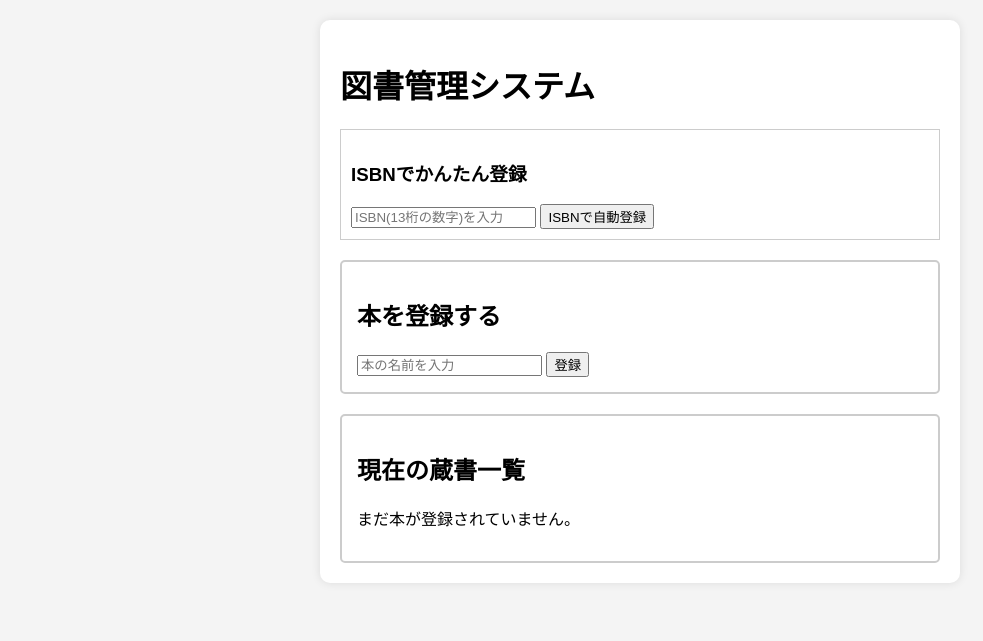
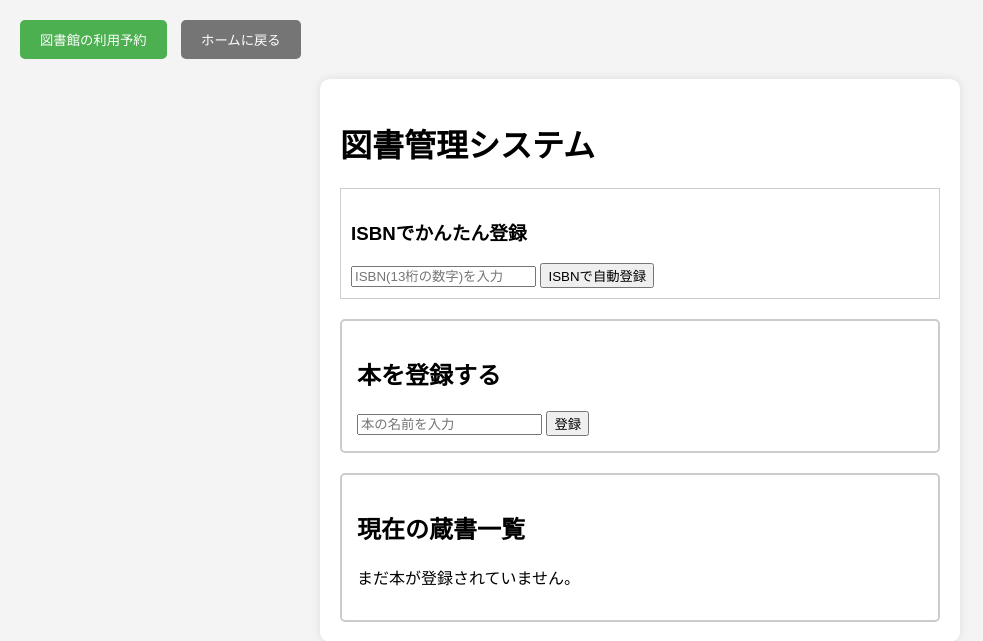
Before and after one commit to atsdadsas/book_maneger, a Flask app: page / in a window 1280 px wide. Shown: the top 641 px of the page, without its empty margins (0-983 px from the left). Run offline with Flask 3, Linux system fonts and the light colour scheme.

Commit message:
図書システムのファイルを最上位に配置して更新

```diff
--- a/app.py
+++ b/app.py
@@ -1,16 +1,13 @@
-import os  # OS環境変数を使用するために必要
+import os
 from flask import Flask, render_template, request, redirect, url_for
 from flask_sqlalchemy import SQLAlchemy
 import requests
 
-
 app = Flask(__name__)
 
 # --- データベースの設定 ---
-# Renderの環境変数 DATABASE_URL があれば優先、なければローカルの SQLite を使用
 database_url = os.environ.get('DATABASE_URL')
 if database_url and database_url.startswith("postgres://"):
-    # SQLAlchemy 1.4以降、postgres:// ではなく postgresql:// が必須
     database_url = database_url.replace("postgres://", "postgresql://", 1)
 
 app.config['SQLALCHEMY_DATABASE_URI'] = database_url or 'sqlite:///library.db'
@@ -18,12 +15,20 @@ app.config['SQLALCHEMY_TRACK_MODIFICATIONS'] = False
 db = SQLAlchemy(app)
 
 # --- データベースのモデル ---
+
+# 既存の本のモデル
 class Book(db.Model):
     id = db.Column(db.Integer, primary_key=True)
     title = db.Column(db.String(100), nullable=False)
-    # ISBN追加時に著者名も保存できるよう項目を追加
     author = db.Column(db.String(100), default="不明な著者")
     status = db.Column(db.String(20), default="貸出可能")
+
+# 【追加】予約情報のモデル
+class Reservation(db.Model):
+    id = db.Column(db.Integer, primary_key=True)
+    day = db.Column(db.String(10), nullable=False)    # 月〜金
+    slot = db.Column(db.Integer, nullable=False)   # 1〜5コマ
+    user_name = db.Column(db.String(100), default="予約済み")
 
 # データベースの初期化
 with app.app_context():
@@ -33,19 +38,39 @@ with app.app_context():
 
 @app.route('/')
 def index():
-    # Render（プロキシ）環境でアクセス元の本当のIPアドレスを取得
-    # X-Forwarded-For ヘッダーから取得（なければ remote_addr）
-    if request.headers.getlist("X-Forwarded-For"):
-        user_ip = request.headers.getlist("X-Forwarded-For")[0]
-    else:
-        user_ip = request.remote_addr
-
-    # Renderのダッシュボード「Logs」に表示されます
-    print(f"アクセスがありました！相手のIPアドレス: {user_ip}")
-
     books = Book.query.all()
     return render_template('index.html', books=books)
 
+# 【追加】予約ページを表示する
+@app.route('/history')
+def history():
+    # 全ての予約データを取得
+    all_res = Reservation.query.all()
+    # HTMLで扱いやすいように辞書型に変換 {(曜日, コマ): 名前}
+    res_dict = {(r.day, r.slot): r.user_name for r in all_res}
+    return render_template('history.html', reservations=res_dict)
+
+# 【追加】予約を実行する
+@app.route('/reserve', methods=['POST'])
+def reserve():
+    day = request.form.get('day')
+    slot = int(request.form.get('slot'))
+    user_name = request.form.get('user_name') or "利用者"
+
+    # 既に予約があるか確認
+    existing = Reservation.query.filter_by(day=day, slot=slot).first()
+    if existing:
+        # 既にある場合は削除（キャンセル機能）
+        db.session.delete(existing)
+    else:
+        # 新しく予約を追加
+        new_res = Reservation(day=day, slot=slot, user_name=user_name)
+        db.session.add(new_res)
+
+    db.session.commit()
+    return redirect(url_for('history'))
+
+# --- 以下、既存の蔵書管理系ルーティング ---
 @app.route("/add_by_isbn", methods=["POST"])
 def add_by_isbn():
     isbn = request.form.get("isbn")
@@ -53,14 +78,11 @@ def add_by_isbn():
     try:
         response = requests.get(url)
         data = response.json()
-
         if "items" in data:
             book_info = data["items"][0]["volumeInfo"]
             title = book_info.get("title", "不明なタイトル")
-            # 著者リストをカンマ区切りの文字列に変換
             author_list = book_info.get("authors", ["不明な著者"])
             author = ",".join(author_list)
-
             new_book = Book(title=title, author=author, status="蔵書")
             db.session.add(new_book)
             db.session.commit()
@@ -81,7 +103,7 @@ def add_book():
 
 @app.route('/borrow/<int:book_id>', methods=['POST'])
 def borrow_book(book_id):
-    book = db.session.get(Book, book_id) # SQLAlchemy 2.0 推奨の書き方
+    book = db.session.get(Book, book_id)
     if book:
         book.status = "貸出中"
         db.session.commit()
@@ -96,5 +118,4 @@ def return_book(book_id):
     return redirect(url_for('index'))
 
 if __name__ == '__main__':
-    # ローカル実行用設定
     app.run(debug=True, host="0.0.0.0", port=int(os.environ.get("PORT", 5000)))
--- a/templates/index.html
+++ b/templates/index.html
@@ -15,6 +15,21 @@
     </style>
 </head>
 <body>
+    <div style="margin-top:10px; margin-bottom:20px;">
+        <a href="/history" style="text-decoration: none;">
+        <button type="button" style="padding:10px 20px;background-color:#4CAF50;color:white;border:none;border-radius:5px;">
+            図書館の利用予約
+        </button>
+</a>
+
+    <a href="/" style="text-decoration: none; margin-left: 10px;">
+        <button type="button" style="padding: 10px 20px; background-color: #757575; color: white; border: none; border-radius: 5px;">
+            ホームに戻る
+        </button>
+        </a>
+    </div>
+
+
     <div class="container">
         <h1>図書管理システム</h1>
         <div style="margin-bottom: 20px; padding: 10px; border: 1px solid #ccc;">
```
